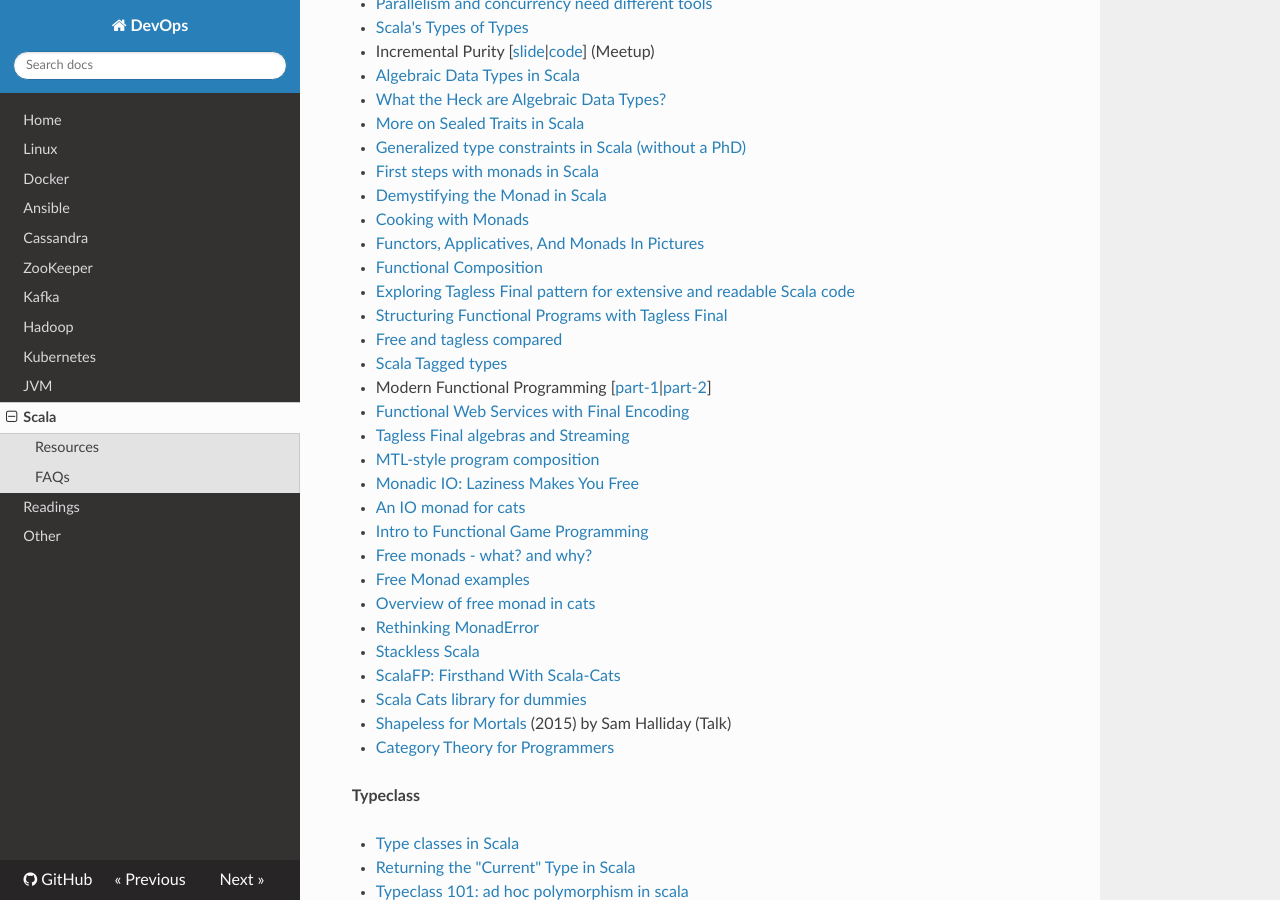
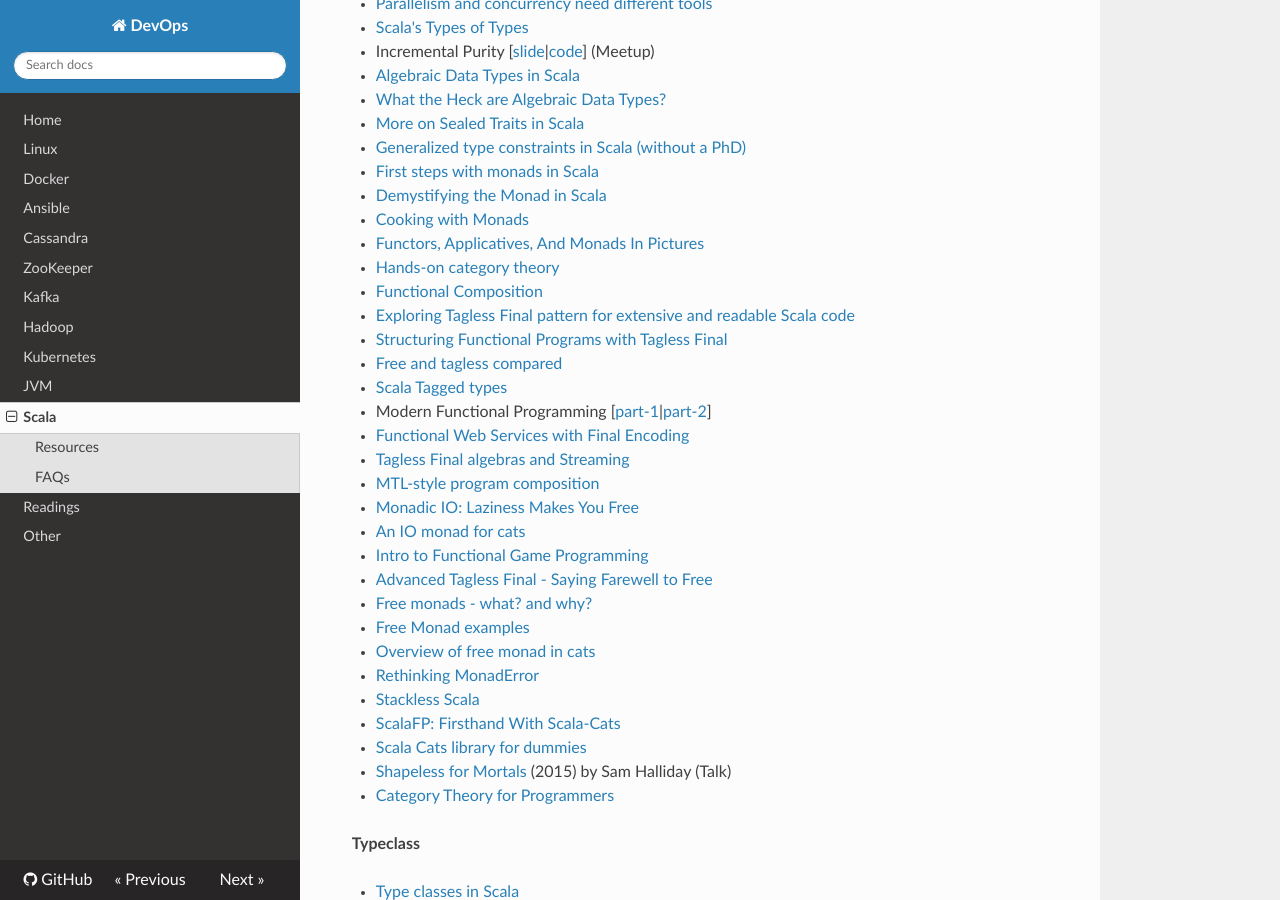
Before and after one commit to niqdev/devops, an MkDocs documentation site: the page built from docs/scala.md, in a window 1280 px wide and 900 px high, scrolled down 1160 px. Built offline with MkDocs 1.6.1, drawn with Linux system fonts in a browser that asks for light colours; nearby versions of some CDN libraries; old or Windows-style settings are respelled for this version of MkDocs.

Commit message:
doc: update scala

```diff
--- a/docs/scala.md
+++ b/docs/scala.md
@@ -55,6 +55,7 @@
 * [Demystifying the Monad in Scala](https://medium.com/@sinisalouc/demystifying-the-monad-in-scala-cc716bb6f534)
 * [Cooking with Monads](https://www.becompany.ch/en/blog/2016/11/08/cooking-with-monads)
 * [Functors, Applicatives, And Monads In Pictures](http://adit.io/posts/2013-04-17-functors,_applicatives,_and_monads_in_pictures.html)
+* [Hands-on category theory](https://earldouglas.com/talks/scala-cats/tutorial.html)
 
 * [Functional Composition](https://benmosheron.gitlab.io/blog/2018/12/24/functional-composition.html)
 * [Exploring Tagless Final pattern for extensive and readable Scala code](https://blog.scalac.io/exploring-tagless-final.html)
@@ -68,6 +69,7 @@
 * [Monadic IO: Laziness Makes You Free](https://underscore.io/blog/posts/2015/04/28/monadic-io-laziness-makes-you-free.html)
 * [An IO monad for cats](https://typelevel.org/blog/2017/05/02/io-monad-for-cats.html)
 * [Intro to Functional Game Programming](https://github.com/jdegoes/lambdaconf-2014-introgame)
+* [Advanced Tagless Final - Saying Farewell to Free](https://www.slideshare.net/LukaJacobowitz/advanced-tagless-final-saying-farewell-to-free)
 
 * [Free monads - what? and why?](https://softwaremill.com/free-monads)
 * [Free Monad examples](https://github.com/kenbot/free)
```
